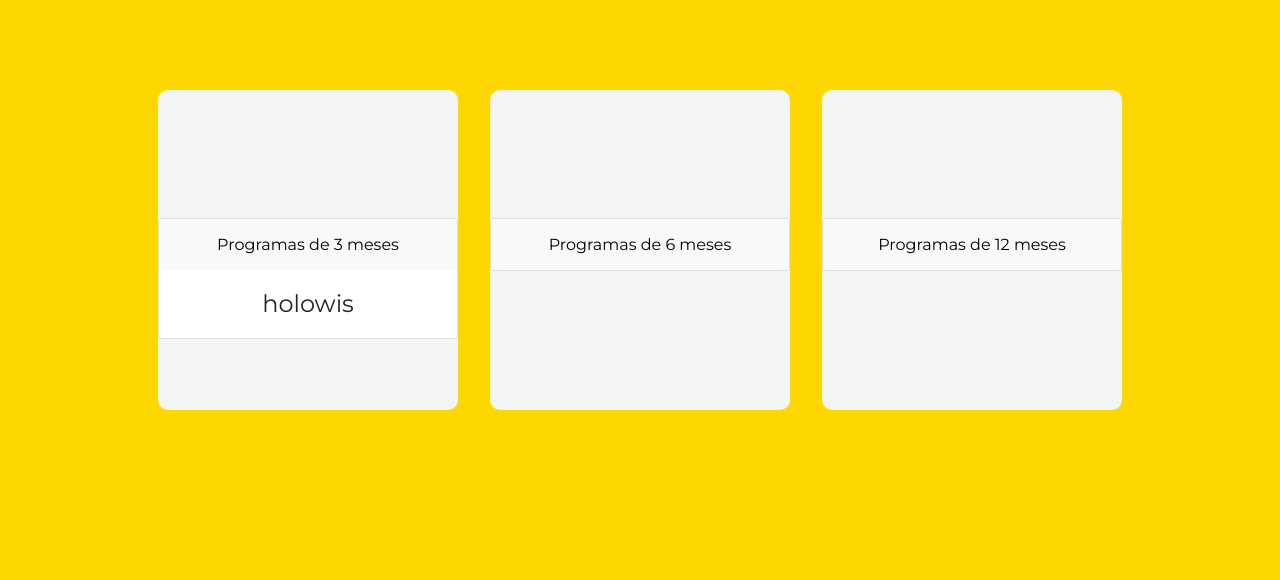
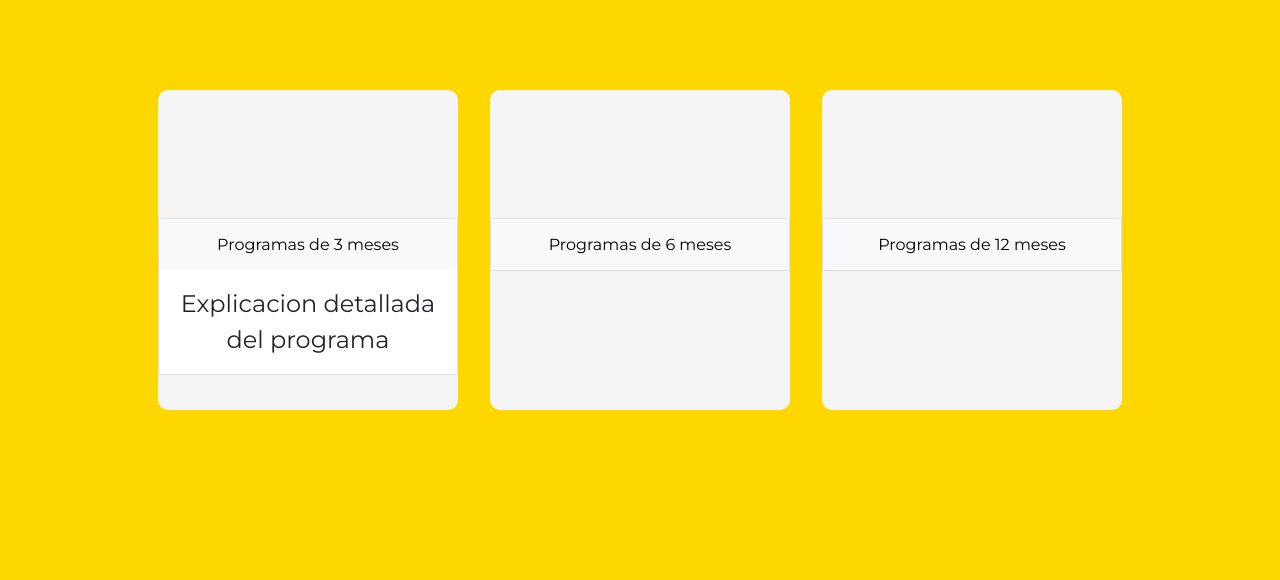
Before and after one commit to GastonZ/Proyecto-con-Boostrap, a plain HTML site: page paginas/Programas-Entrenamiento.html in a window 1280 px wide. Both pictures are taken after a click on the button "Programas de 3 meses". Shown: the part 62-642 px from the top of the page. Drawn offline with nearby package versions, Linux system fonts and the light colour scheme.

Commit message:
Corrigiendo

```diff
--- a/paginas/Programas-Entrenamiento.html
+++ b/paginas/Programas-Entrenamiento.html
@@ -41,7 +41,7 @@
 			    </h2>
 			    <div id="collapseTwo" class="accordion-collapse collapse" aria-labelledby="headingTwo" data-bs-parent="#accordionExample">
 			      <div class="accordion-body">
-			     	holowis
+			     	Explicacion detallada del programa
 			      </div>
 			    </div>
 			  </div>
@@ -56,7 +56,7 @@
 			    </h2>
 			    <div id="collapseOne" class="accordion-collapse collapse" aria-labelledby="headingOne" data-bs-parent="#accordionExample">
 			      <div class="accordion-body">
-			     	holowis
+			     	Explicacion detallada del programa
 			      </div>
 			    </div>
 			  </div>
@@ -71,7 +71,7 @@
 			    </h2>
 			    <div id="collapseThree" class="accordion-collapse collapse" aria-labelledby="headingThree" data-bs-parent="#accordionExample">
 			      <div class="accordion-body">
-			     	holowis
+			     	Explicacion detallada del programa
 			      </div>
 			    </div>
 			  </div>
```
Also changed, not shown: paginas/Programas-Nutricionales.html (+3 -3 lines).
